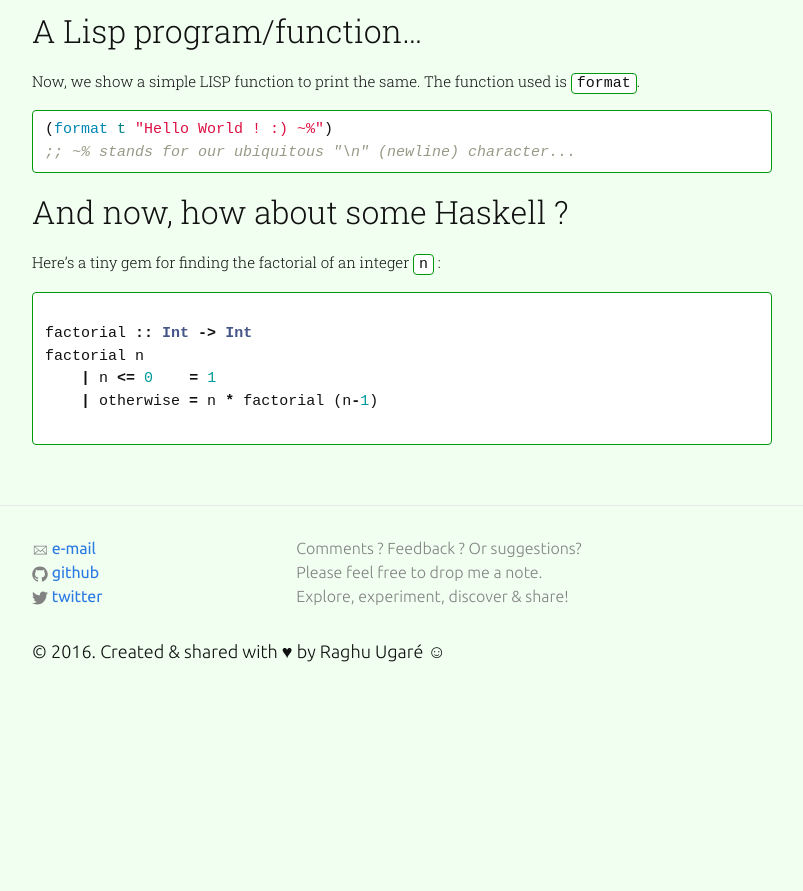
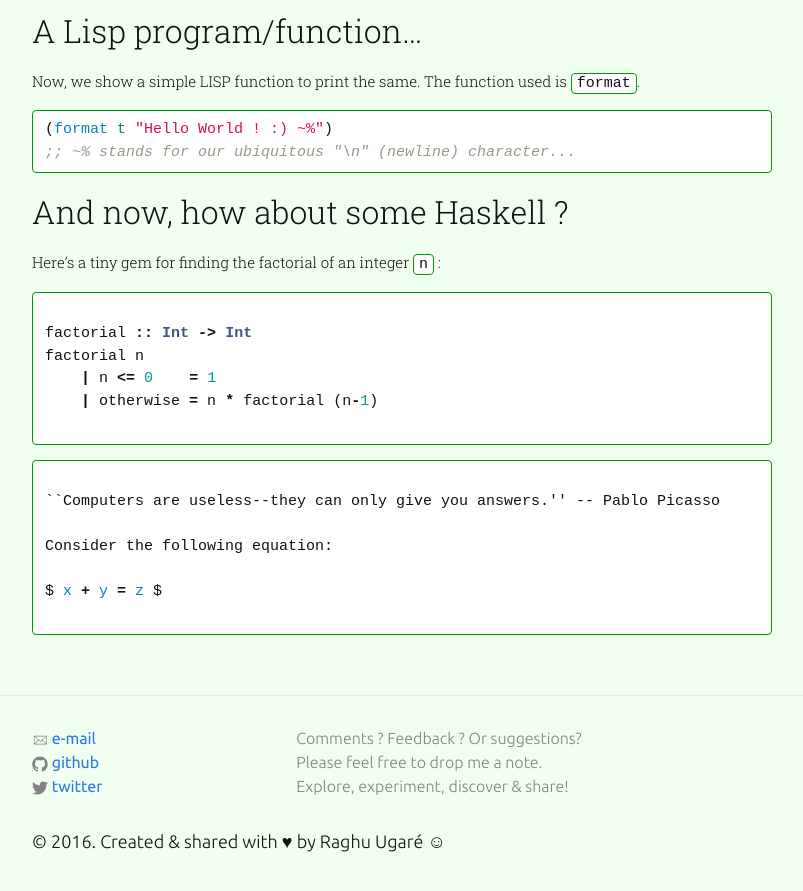
Before and after one commit to raghuugare/raghuugare.bkup, a Jekyll site: the page built from _posts/2014-12-25-hello_world.markdown, in a window 1280 px wide and 900 px high, scrolled down 1421 px. Shown: the top 891 px of the window, without its empty margins (238-1041 px from the left). Built offline with Jekyll 4.4.1, drawn with Linux system fonts in a browser that asks for light colours; some web fonts are replaced; formulas are drawn with MathJax 3; before the commit the page ends 2131 px from its top, so only the background shows below that.

Commit message:
Added a small 'TeX'-nical quote as well :-)

````diff
--- a/_posts/2014-12-25-hello_world.markdown
+++ b/_posts/2014-12-25-hello_world.markdown
@@ -83,3 +83,13 @@ factorial n
     | otherwise = n * factorial (n-1)
 
 ```
+
+``` tex
+
+``Computers are useless--they can only give you answers.'' -- Pablo Picasso
+
+Consider the following equation:
+
+$ x + y = z $
+
+```
````
